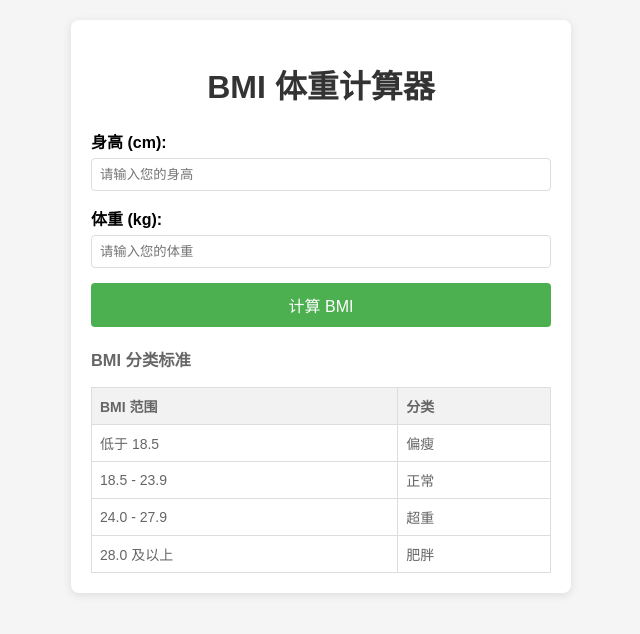
After one commit to j2012fxyba/Financial_Project, a Flask app: template flask/templates/bmi_calculator.html in a window 1280 px wide. The commit adds this page. Shown: the top 634 px of the page, without its empty margins (319-959 px from the left). Run offline with Flask 3, Linux system fonts and the light colour scheme; the template is opened without the code that fills it, so the values that code supplies are empty.

Commit message:
Add files via upload

```diff
--- /dev/null
+++ b/flask/templates/bmi_calculator.html
@@ -0,0 +1,168 @@
+<!DOCTYPE html>
+<html lang="zh-CN">
+<head>
+    <meta charset="UTF-8">
+    <meta name="viewport" content="width=device-width, initial-scale=1.0">
+    <title>BMI 体重计算器</title>
+    <style>
+        body {
+            font-family: Arial, sans-serif;
+            max-width: 500px;
+            margin: 0 auto;
+            padding: 20px;
+            background-color: #f5f5f5;
+        }
+        .calculator {
+            background-color: white;
+            padding: 20px;
+            border-radius: 8px;
+            box-shadow: 0 2px 10px rgba(0,0,0,0.1);
+        }
+        h1 {
+            color: #333;
+            text-align: center;
+        }
+        .form-group {
+            margin-bottom: 15px;
+        }
+        label {
+            display: block;
+            margin-bottom: 5px;
+            font-weight: bold;
+        }
+        input {
+            width: 100%;
+            padding: 8px;
+            border: 1px solid #ddd;
+            border-radius: 4px;
+            box-sizing: border-box;
+        }
+        button {
+            background-color: #4CAF50;
+            color: white;
+            border: none;
+            padding: 10px 15px;
+            border-radius: 4px;
+            cursor: pointer;
+            width: 100%;
+            font-size: 16px;
+        }
+        button:hover {
+            background-color: #45a049;
+        }
+        #result {
+            margin-top: 20px;
+            padding: 15px;
+            border-radius: 4px;
+            display: none;
+        }
+        .bmi-info {
+            margin-top: 20px;
+            font-size: 14px;
+            color: #666;
+        }
+        table {
+            width: 100%;
+            border-collapse: collapse;
+            margin-top: 10px;
+        }
+        th, td {
+            border: 1px solid #ddd;
+            padding: 8px;
+            text-align: left;
+        }
+        th {
+            background-color: #f2f2f2;
+        }
+    </style>
+</head>
+<body>
+    <div class="calculator">
+        <h1>BMI 体重计算器</h1>
+        <div class="form-group">
+            <label for="height">身高 (cm):</label>
+            <input type="number" id="height" placeholder="请输入您的身高">
+        </div>
+        <div class="form-group">
+            <label for="weight">体重 (kg):</label>
+            <input type="number" id="weight" placeholder="请输入您的体重">
+        </div>
+        <button onclick="calculateBMI()">计算 BMI</button>
+
+        <div id="result"></div>
+
+        <div class="bmi-info">
+            <h3>BMI 分类标准</h3>
+            <table>
+                <tr>
+                    <th>BMI 范围</th>
+                    <th>分类</th>
+                </tr>
+                <tr>
+                    <td>低于 18.5</td>
+                    <td>偏瘦</td>
+                </tr>
+                <tr>
+                    <td>18.5 - 23.9</td>
+                    <td>正常</td>
+                </tr>
+                <tr>
+                    <td>24.0 - 27.9</td>
+                    <td>超重</td>
+                </tr>
+                <tr>
+                    <td>28.0 及以上</td>
+                    <td>肥胖</td>
+                </tr>
+            </table>
+        </div>
+    </div>
+
+    <script>
+        function calculateBMI() {
+            // 获取输入值
+            const height = parseFloat(document.getElementById('height').value);
+            const weight = parseFloat(document.getElementById('weight').value);
+
+            // 验证输入
+            if (isNaN(height) || isNaN(weight) || height <= 0 || weight <= 0) {
+                alert('请输入有效的身高和体重数值！');
+                return;
+            }
+
+            // 计算BMI (BMI = 体重(kg) / (身高(m)的平方))
+            const heightInMeters = height / 100;
+            const bmi = weight / (heightInMeters * heightInMeters);
+            const roundedBMI = bmi.toFixed(1);
+
+            // 判断BMI分类
+            let category = '';
+            let color = '';
+
+            if (bmi < 18.5) {
+                category = '偏瘦';
+                color = '#3498db'; // 蓝色
+            } else if (bmi >= 18.5 && bmi < 24) {
+                category = '正常';
+                color = '#2ecc71'; // 绿色
+            } else if (bmi >= 24 && bmi < 28) {
+                category = '超重';
+                color = '#f39c12'; // 橙色
+            } else {
+                category = '肥胖';
+                color = '#e74c3c'; // 红色
+            }
+
+            // 显示结果
+            const resultDiv = document.getElementById('result');
+            resultDiv.innerHTML = `
+                <h3 style="color: ${color}">您的 BMI: ${roundedBMI} (${category})</h3>
+                <p>身高: ${height} cm</p>
+                <p>体重: ${weight} kg</p>
+            `;
+            resultDiv.style.display = 'block';
+            resultDiv.style.backgroundColor = '#f9f9f9';
+        }
+    </script>
+</body>
+</html>
--- /dev/null
+++ b/flask/templates/database.html
@@ -0,0 +1,6 @@
+<h3>数据库</h3>
+<ul>
+<li><a href="mysql.html">mysql数据库</a></li>
+<h1>Database Page</h1>
+</ul>
+<a href="books.html">home</a>
--- /dev/null
+++ b/flask/templates/iframe_index.html
@@ -0,0 +1,3 @@
+<!DOCTYPE html>
+
+<iframe id="contents" src="/static/iframe_login.html"></iframe>
--- /dev/null
+++ b/flask/templates/java.html
@@ -0,0 +1,6 @@
+<h3>java程序设计</h3>
+
+
+
+<a href="books.html">home</a>
+<h3>编写一个爬虫程序爬取这个网站的所有页面的h3标题文字</h3>
--- /dev/null
+++ b/flask/templates/mysql.html
@@ -0,0 +1,5 @@
+<h3>mysql数据库</h3>
+
+
+
+<a href="books.html">home</a>
--- /dev/null
+++ b/flask/templates/network.html
@@ -0,0 +1,5 @@
+<h3>计算机网络</h3>
+
+
+
+<a href="books.html">home</a>
--- /dev/null
+++ b/flask/templates/python.html
@@ -0,0 +1,5 @@
+<h3>pyton程序设计</h3>
+
+
+
+<a href="books.html">home</a>
```
Also changed, not shown: flask/templates/a.html (+50 -0 lines), flask/templates/books.html (added, +11 -0 lines), flask/templates/course.html (added, +26 -0 lines), flask/templates/login.html (added, +15 -0 lines), flask/templates/logout.html (added, +24 -0 lines), flask/templates/notebook.html (added, +20 -0 lines), flask/templates/phone.html (added, +23 -0 lines), flask/templates/program.html (added, +7 -0 lines), flask/templates/show.html (added, +57 -0 lines).
